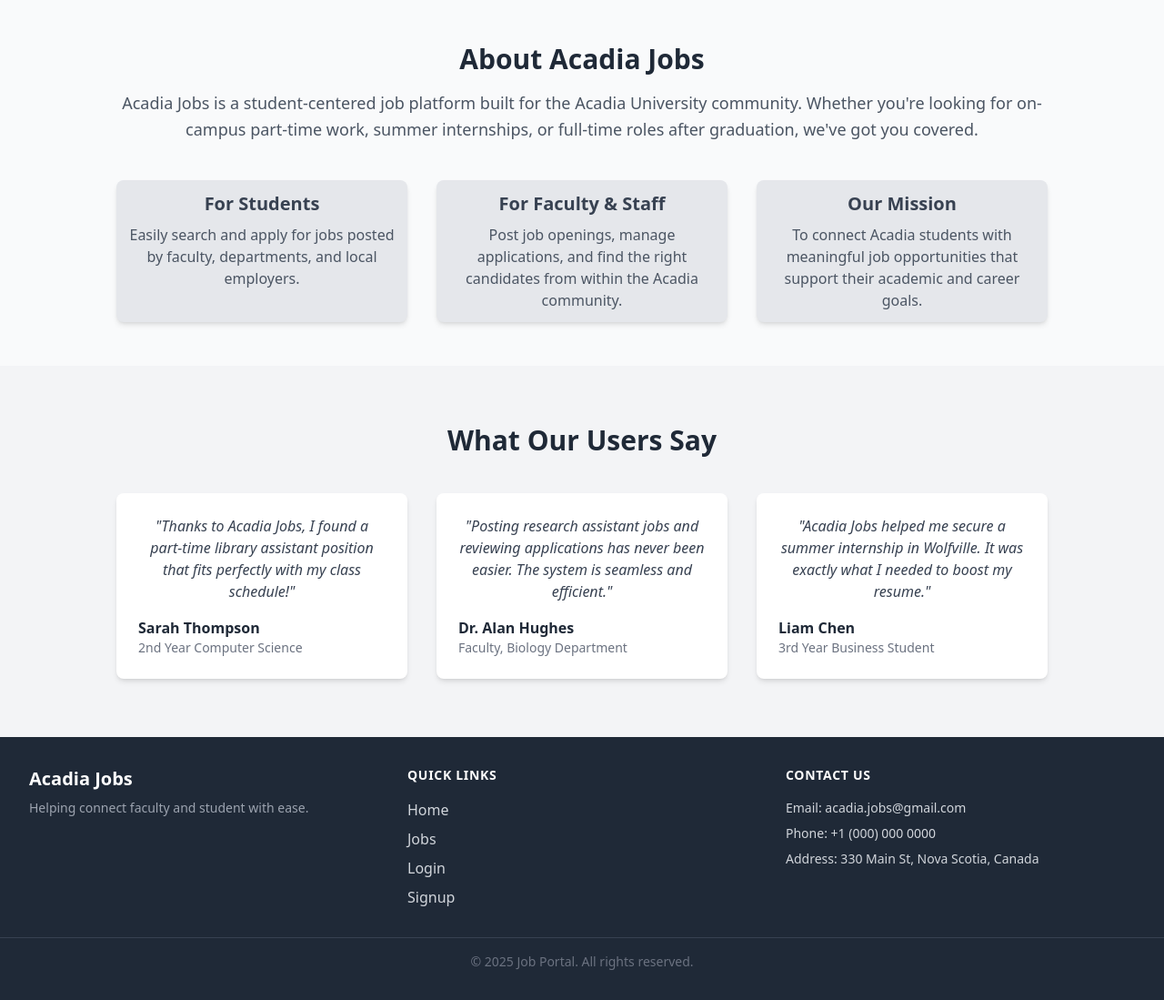
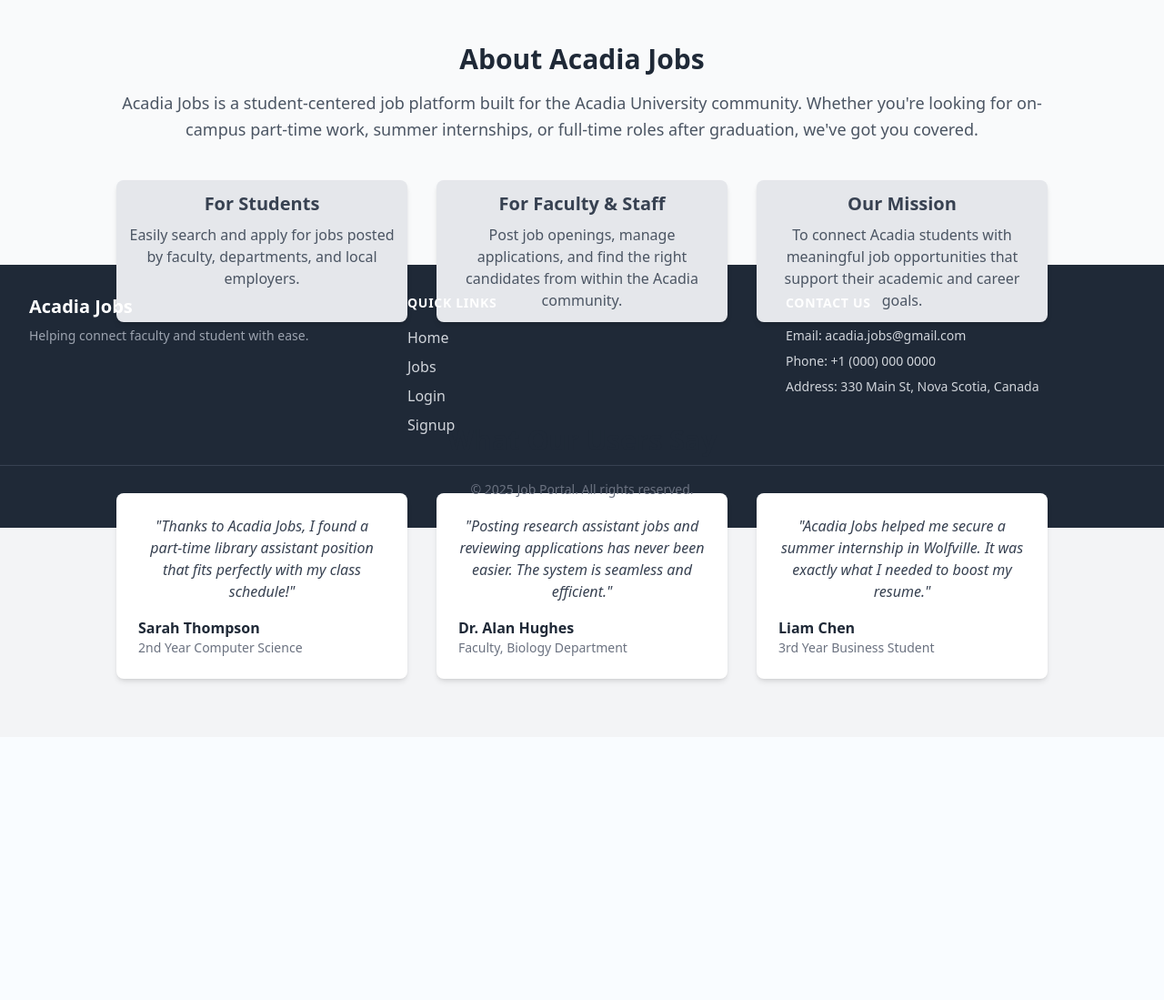
Before and after one commit to roshan589/Acadia-Jobs, a Django app: page / in a window 1280 px wide. Shown: the part 577-1676 px from the top of the page at 91% size. After the commit the page ends 1329 px from the top, so only its background shows below. Run offline with Django 5.2, Linux system fonts and the light colour scheme; some libraries are stand-ins or nearby versions.

```diff
--- a/loginSignup/templates/base.html
+++ b/loginSignup/templates/base.html
@@ -8,7 +8,7 @@
   <link rel="stylesheet" href="https://unicons.iconscout.com/release/v4.0.8/css/line.css">
   {% tailwind_css %}
 </head>
-<body class="bg-white flex flex-col min-h-screen">
+<body class="bg-white">
 
   <!-- Navigation Bar -->
   <nav class="bg-gray-200 shadow-md sticky top-0 z-50">
@@ -57,12 +57,13 @@
   </nav>
 
   <!-- Main Page Content Area -->
-  <main class="flex-grow bg-green-100">
-    {% block content %}{% endblock %}
-  </main>
+  <div class="h-screen">
+  {% block content %}
+  {% endblock %}
+  </div>
 
   <!-- Footer -->
-  <footer class="bg-gray-800 text-gray-300 py-8">
+  <footer class="bg-gray-800 text-gray-300 py-8 mt-1">
     <div class="max-w-7xl mx-auto px-4 sm:px-6 lg:px-8 grid grid-cols-1 md:grid-cols-3 gap-8">
       <div>
         <h2 class="text-xl font-semibold text-white">Acadia Jobs</h2>
```
